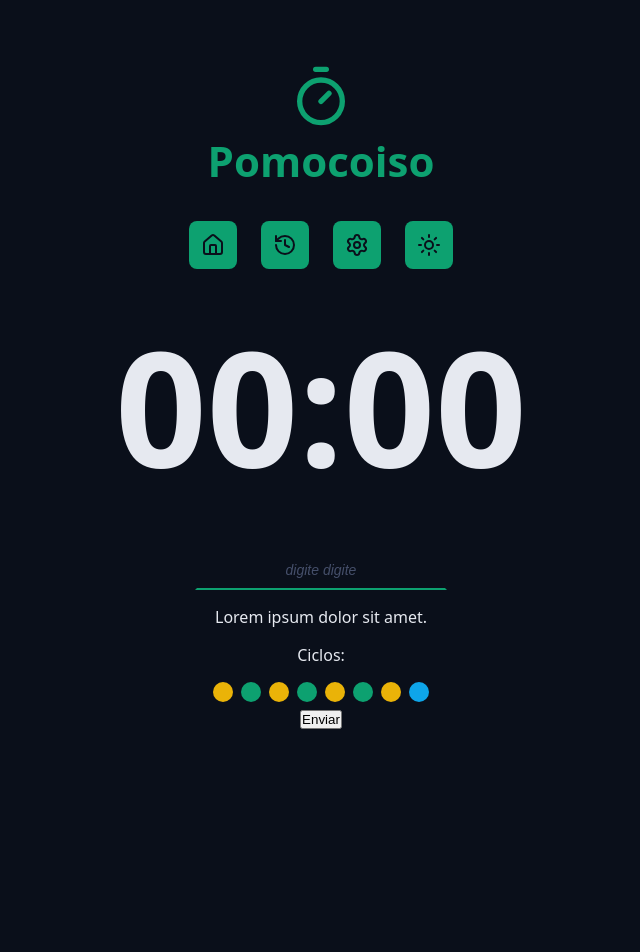
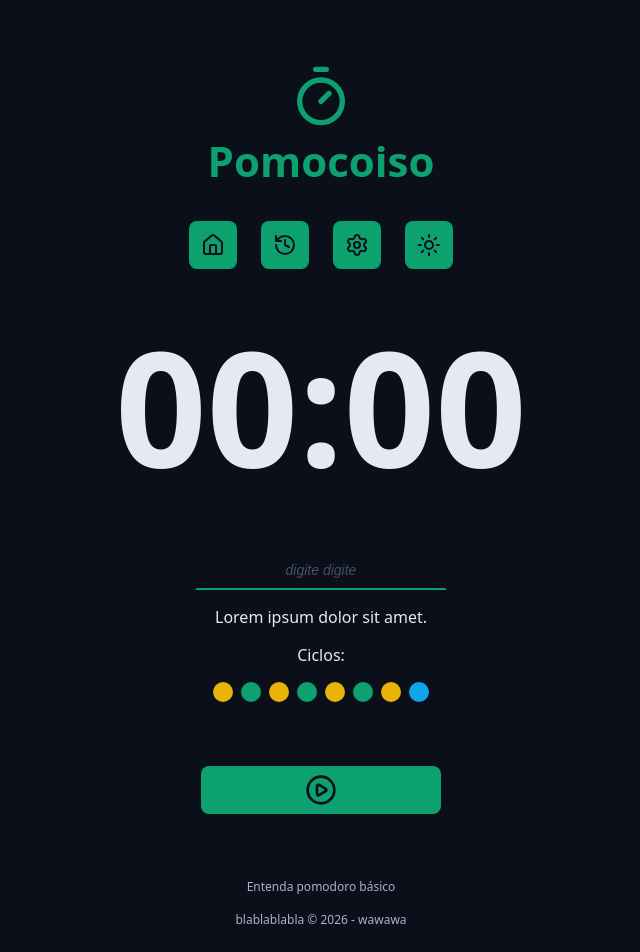
Before and after one commit to SillySilvy04/silly-pomodoro, a React (Vite) app: page / in a window 1280 px wide. Shown: the top 952 px of the page, without its empty margins (319-959 px from the left). Before the commit the page ends 800 px from the top, so only its background shows below. Built offline with nearby package versions, Linux system fonts and the light colour scheme.

Commit message:
adição do botão central do app + footer da página

```diff
--- /dev/null
+++ b/src/components/DefaultButton/index.tsx
@@ -0,0 +1,21 @@
+import type React from 'react';
+import style from './style.module.css';
+
+type DefaultButtonProps = {
+  icon: React.ReactNode;
+  color?: 'green' | 'red';
+} & React.ComponentProps<'button'>;
+
+export function DefaultButton({
+  icon,
+  color = 'green',
+  ...props
+}: DefaultButtonProps) {
+  return (
+    <>
+      <button className={`${style.button} ${style[color]}`} {...props}>
+        {icon}
+      </button>
+    </>
+  );
+}
--- /dev/null
+++ b/src/components/DefaultButton/style.module.css
@@ -0,0 +1,31 @@
+.button {
+  border: none;
+  display: flex;
+  align-items: center;
+  justify-content: center;
+  min-width: 240px;
+  padding: 8px;
+  border-radius: 8px;
+  margin: 48px 0;
+  cursor: pointer;
+  transition: all 0.1s ease-in-out;
+}
+
+.button svg {
+  width: 32px;
+  height: 32px;
+}
+
+.button:hover {
+  filter: brightness(80%);
+}
+
+.green {
+  background: var(--primary);
+  color: var(--text-over-primary);
+}
+
+.red {
+  background: var(--error);
+  color: var(--text-over-primary);
+}
--- /dev/null
+++ b/src/components/Footer/index.tsx
@@ -0,0 +1,10 @@
+import style from './style.module.css';
+
+export function Footer() {
+  return (
+    <footer className={style.footer}>
+      <a href=''> Entenda pomodoro básico</a>
+      <a href=''> blablablabla &copy; {new Date().getFullYear()} - wawawa</a>
+    </footer>
+  );
+}
--- /dev/null
+++ b/src/components/Footer/style.module.css
@@ -0,0 +1,18 @@
+.footer {
+  display: flex;
+  flex-direction: column;
+  align-items: center;
+  justify-content: center;
+  font-size: 12px;
+  gap: 16px;
+}
+
+.footer a {
+  color: var(--text-muted);
+  text-decoration: none;
+}
+
+.footer a:hover {
+  color: var(--text-muted);
+  text-decoration: underline;
+}
--- a/src/components/Form/index.tsx
+++ b/src/components/Form/index.tsx
@@ -2,6 +2,9 @@
 
 import { DefaultInput } from '../DefaultInput';
 import { Cycles } from '../Cycles';
+import { DefaultButton } from '../DefaultButton';
+import { PlayCircleIcon } from 'lucide-react';
+import { Footer } from '../Footer';
 
 export function Form() {
   return (
@@ -20,7 +23,14 @@
 
       <div className={style.formRow}>
         <Cycles></Cycles>
-        <button className={style.formRow}>Enviar</button>
+      </div>
+
+      <div className={style.formRow}>
+        <DefaultButton icon={<PlayCircleIcon />} color='green' />
+      </div>
+
+      <div className={style.formRow}>
+        <Footer />
       </div>
     </form>
   );
```
